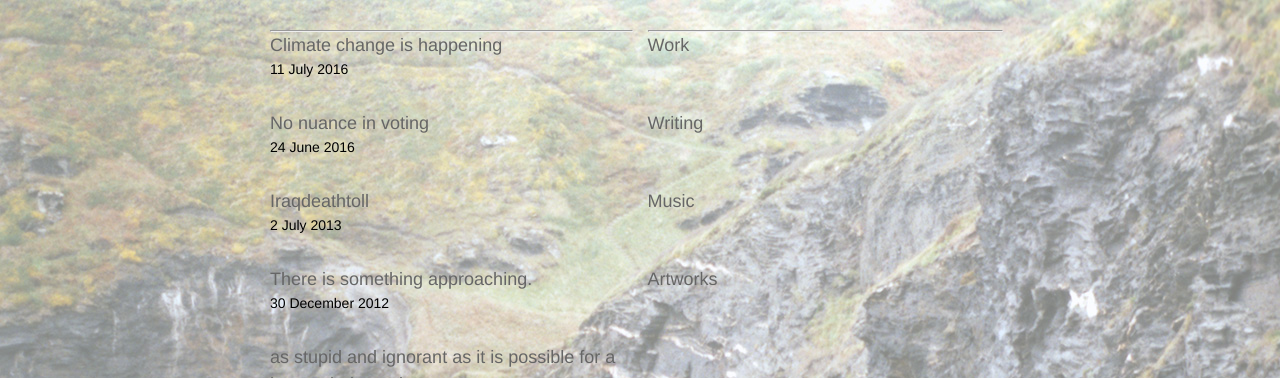
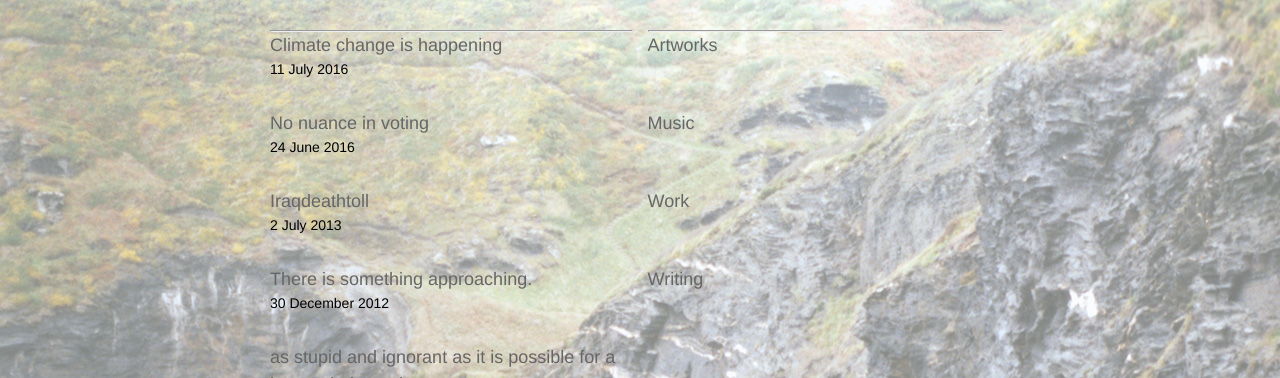
Before and after one commit to adamburton/adamburton.github.io, a Jekyll site: the page built from index.html, in a window 1280 px wide. Shown: the top 378 px of the page. Built offline with Jekyll 4.4.1, drawn with Linux system fonts in a browser that asks for light colours; some web fonts are replaced; the list of posts is cut into pages by our own code.

Commit message:
fix page order #1

```diff
--- a/index.html
+++ b/index.html
@@ -61,7 +61,8 @@ layout: default
 <div class="pages">
 	<hr>
   <ul class="page-list">
-   	{% for page in site.pages %}
+   {% assign sorted_pages = site.pages | sort:"order" %}
+   	{% for page in sorted_pages %}
       {% if page.homepage %}
         <li>
           <a class="page-link" href="{{ page.url | prepend: site.baseurl }}">{{ page.title }}</a>
```
Also changed, not shown: artworks.md (renamed from 04_artworks.md), music.md (renamed from 03_music.md), work.md (renamed from 01_work.md), writing.md (renamed from 02_writing.md).
